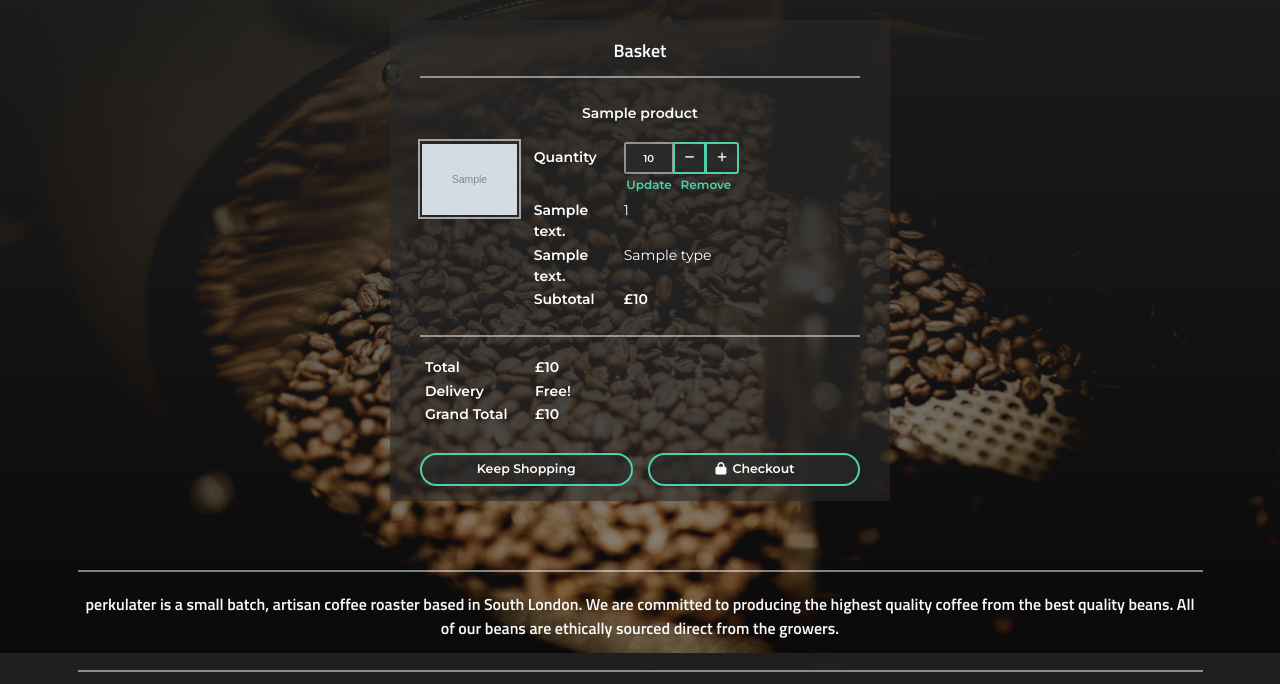
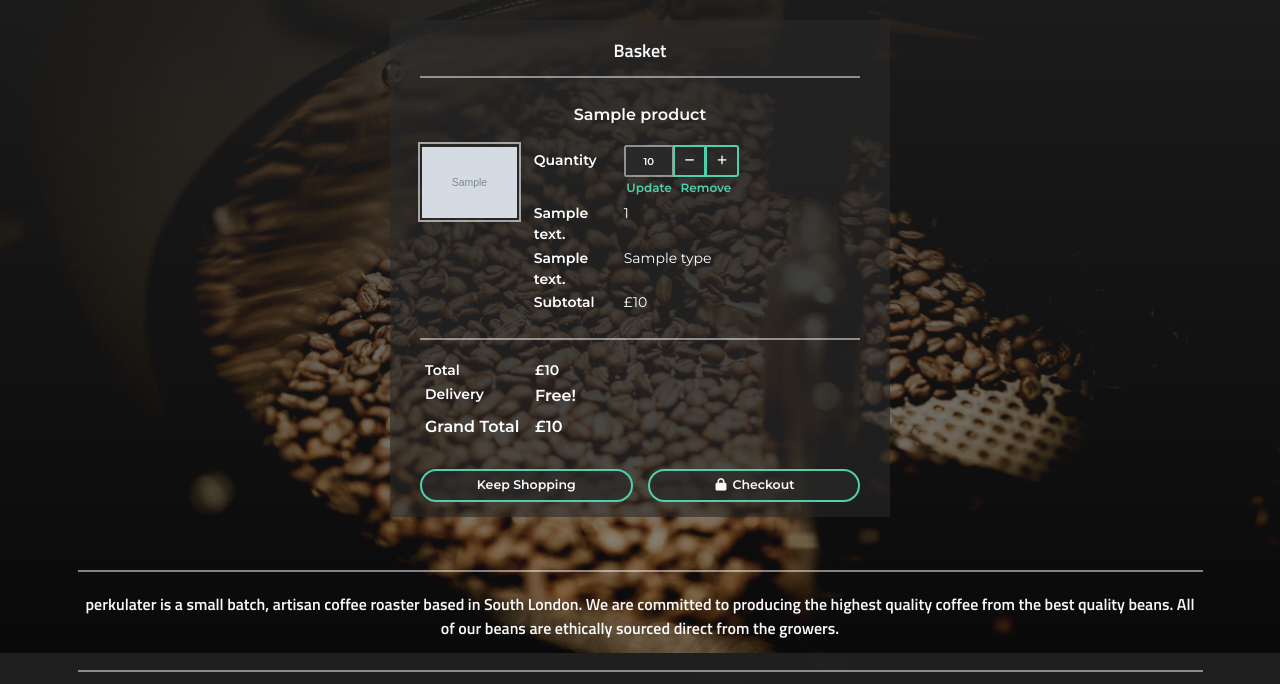
Before and after one commit to richardhenyash/perkulater, a Django app: template basket/templates/basket/basket.html in a window 1280 px wide. Shown: the part 147-831 px from the top of the page. Run offline with Django 3.2, Linux system fonts and the light colour scheme; the template is opened without the code that fills it: most values are stand-ins (such as "Sample title", 1, 10 or a date in 2020); grey boxes marked "Sample" are stand-in pictures; some libraries are stand-ins or nearby versions.

Commit message:
refactor text classes

```diff
--- a/basket/templates/basket/basket.html
+++ b/basket/templates/basket/basket.html
@@ -27,22 +27,20 @@
                 {% for basket_item in basket_items %}
                     <div class="row">
                         <div class="col-12 pt-4">
-                            <p class="basket-detail-title-text text-center">{{ basket_item.product.name }}</p>
+                            <p class="text-large text-bold text-center">{{ basket_item.product.name }}</p>
                         </div>
                         <div class="basket-image-container col-4 col-md-3 px-2 pt-3 pt-md-2">
-                            <div class="product-container">
-                                <div class="image-container">
-                                    <a href="{% url 'product_detail' basket_item.product_id %}">
-                                        <img src="{{ basket_item.product.image.url }}" alt="{{ basket_item.product.name }}" class="w-100 p-1">
-                                    </a>
-                                </div>
+                            <div class="product-container image-container">
+                                <a href="{% url 'product_detail' basket_item.product_id %}">
+                                    <img src="{{ basket_item.product.image.url }}" alt="{{ basket_item.product.name }}" class="w-100 p-1">
+                                </a>
                             </div>
                         </div>
                         <div class="col-8 col-md-9 p-1">
                             <table class="table table-dark table-borderless">
                                 <tr>
                                     <td class="basket-detail-quantity-title-text basket-detail-title-text basket-table-title pt-3 px-2 pb-1">Quantity</td>
-                                    <td class="basket-detail-text">
+                                    <td class="text-medium">
                                         <form action="{% url 'adjust_basket' basket_item.product_key  %}" method="POST" class="form basket-update-form" id="{{ basket_item.product_key }}-update-form">
                                             {% csrf_token %}
                                             <div class="input-group">
@@ -57,16 +55,16 @@
                                     </td>
                                 </tr>
                                 <tr>
-                                    <td class="basket-detail-title-text basket-table-title px-2 pt-0 pb-1">{{ basket_item.product_category.size_description }}</td>
-                                    <td class="basket-detail-text pt-0 pb-1">{{ basket_item.product_size.size }}</td>
+                                    <td class="text-medium text-bold px-2 pt-0 pb-1">{{ basket_item.product_category.size_description }}</td>
+                                    <td class="text-medium pt-0 pb-1">{{ basket_item.product_size.size }}</td>
                                 </tr>
                                 <tr>
-                                    <td class="basket-detail-title-text basket-table-title px-2 pt-0 pb-1">{{ basket_item.product_category.type_description }}</td>
-                                    <td class="basket-detail-text pt-0 pb-1">{{ basket_item.product_type.type }}</td>
+                                    <td class="text-medium text-bold px-2 pt-0 pb-1">{{ basket_item.product_category.type_description }}</td>
+                                    <td class="text-medium pt-0 pb-1">{{ basket_item.product_type.type }}</td>
                                 </tr>
                                 <tr>
-                                    <td class="basket-detail-title-text basket-table-title px-2 pt-0 pb-1">Subtotal</td>
-                                    <td class="basket-detail-title-text pt-0 pb-1">£{{ basket_item.line_item_price }}</td>
+                                    <td class="text-medium text-bold px-2 pt-0 pb-1">Subtotal</td>
+                                    <td class="text-medium pt-0 pb-1">£{{ basket_item.line_item_price }}</td>
                                 </tr>
                             </table>
                         </div>
@@ -81,24 +79,24 @@
                         <div class="col-12">
                             <table class="table table-dark table-borderless">
                                 <tr>
-                                    <td class="basket-detail-title-text total-table-title px-2 pt-3 pb-1">Total</td>
-                                    <td class="basket-detail-title-text pt-3 pb-1">£{{ total }}</td>
+                                    <td class="text-medium text-bold total-table-title px-2 pt-3 pb-1">Total</td>
+                                    <td class="text-medium text-bold pt-3 pb-1">£{{ total }}</td>
                                 </tr>
                                 <tr>
-                                    <td class="basket-detail-title-text total-table-title px-2 pt-0 pb-1">Delivery</td>
+                                    <td class="text-medium text-bold total-table-title px-2 pt-0 pb-1">Delivery</td>
                                     {% if delivery > 0 %}
-                                        <td class="basket-detail-title-text pt-0 pb-1">£{{ delivery }}</td>
+                                        <td class="text-bold pt-0 pb-1">£{{ delivery }}</td>
                                     {% else %}
-                                        <td class="basket-detail-title-text pt-0 pb-1">Free!</td>
+                                        <td class="text-bold pt-0 pb-1">Free!</td>
                                     {% endif %}
                                 </tr>
                                 <tr>
-                                    <td class="basket-detail-title-text total-table-title px-2 pt-0 pb-1">Grand Total</td>
-                                    <td class="basket-detail-title-text pt-0 pb-1">£{{ grand_total }}</td>
+                                    <td class="text-large text-bold total-table-title px-2 py-2">Grand Total</td>
+                                    <td class="text-large text-bold py-2">£{{ grand_total }}</td>
                                 </tr>
                             </table>
                             {% if delivery > 0 %}
-                                <p class="basket-detail-title-text px-2 pt-0 pb-1">Spend another <span>£{{ free_delivery_delta }}</span> to qualify for free UK delivery!</p>
+                                <p class="text-medium text-bold px-2 pt-0 pb-1">Spend another <span>£{{ free_delivery_delta }}</span> to qualify for free UK delivery!</p>
                             {% endif %}
                         </div>
                     </div>
```
Also changed, not shown: checkout/templates/checkout/checkout.html (+25 -19 lines), checkout/templates/checkout/checkout_success.html (+7 -7 lines), templates/includes/toasts/toast_success.html (+14 -14 lines).
